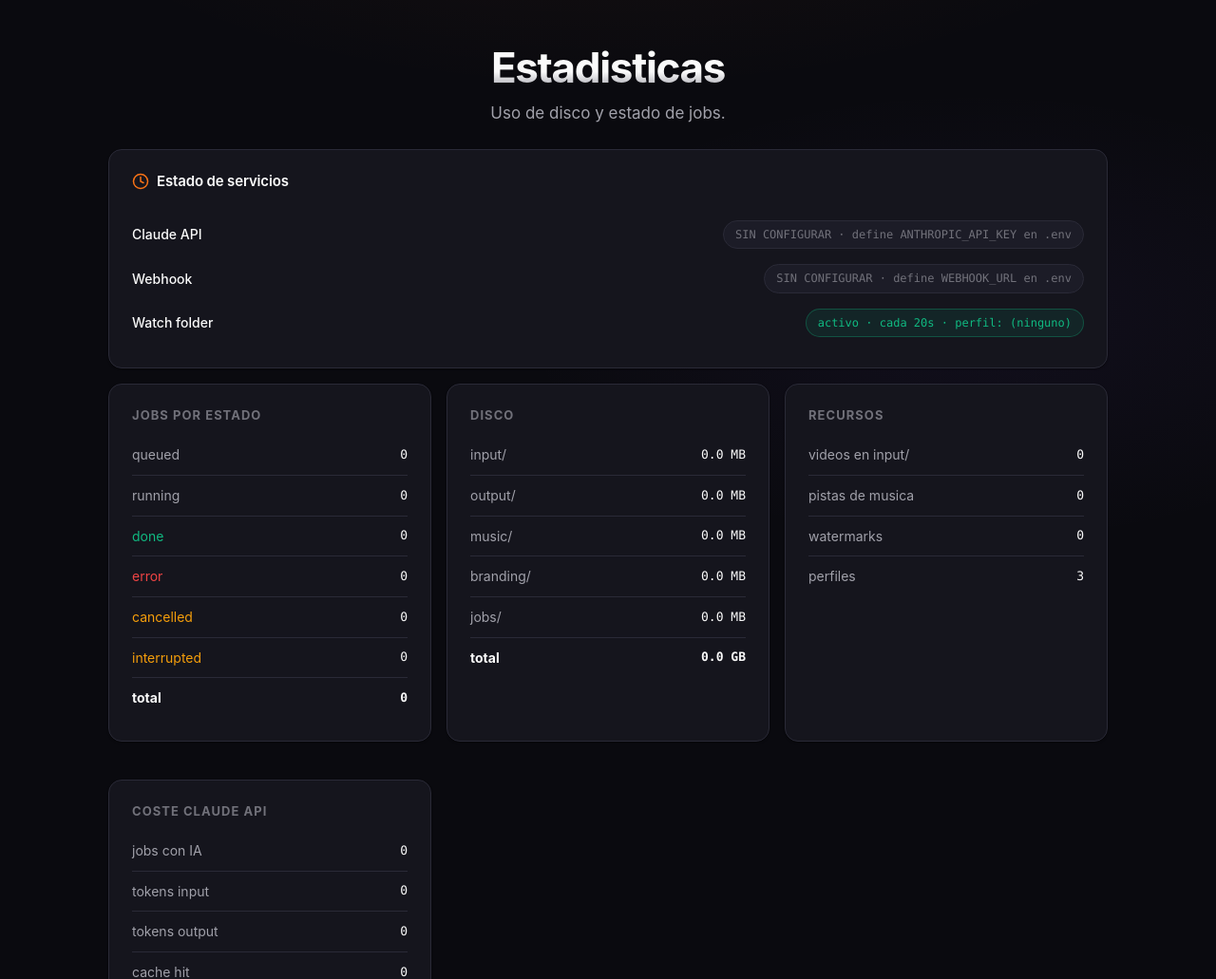
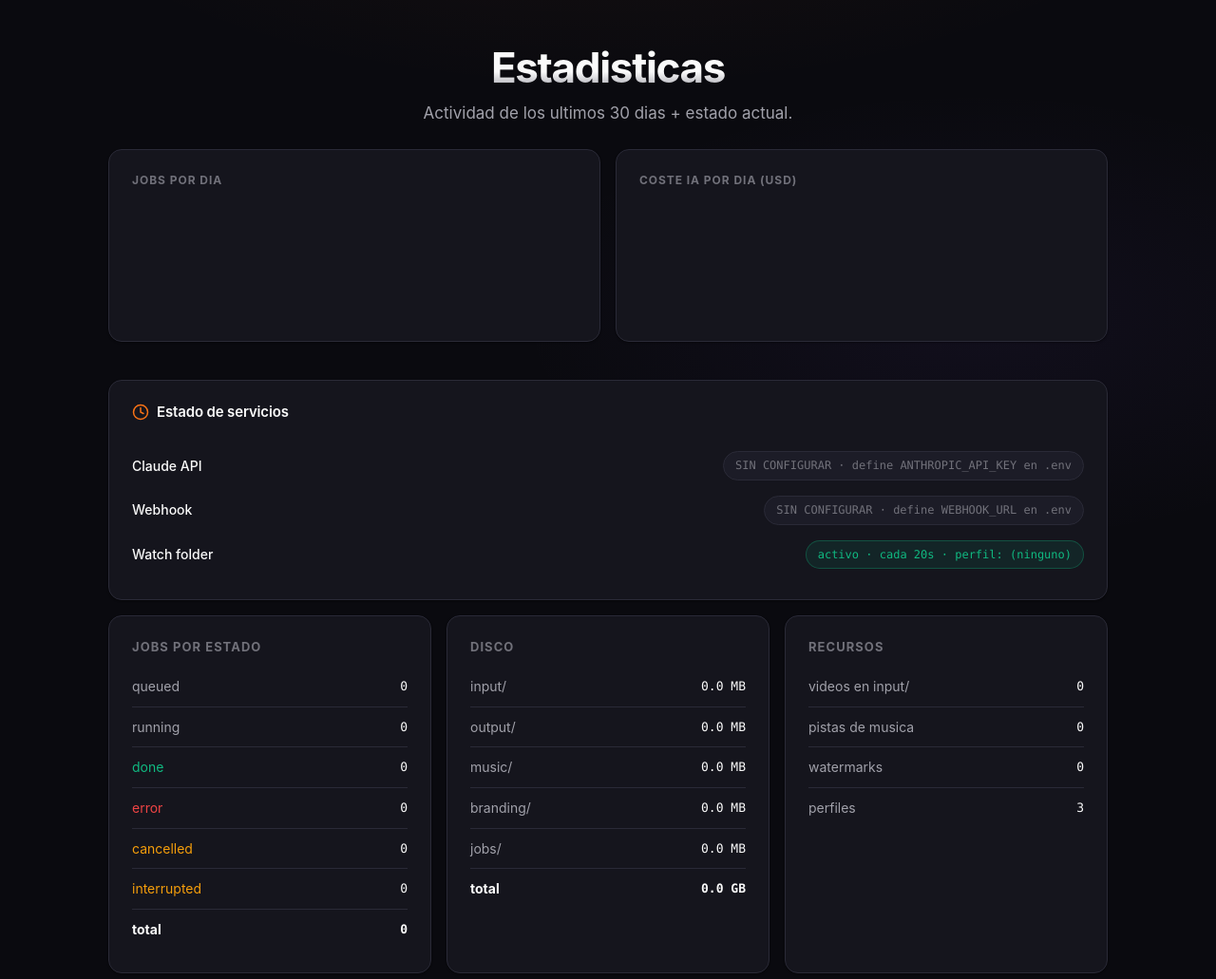
Before and after one commit to ilernetworklleida/editor, a FastAPI app: page /stats in a window 1280 px wide. Shown: the part 65-1096 px from the top of the page at 95% size. Run offline with FastAPI, Linux system fonts and the light colour scheme; some libraries are stand-ins or nearby versions; some web fonts are replaced.

Commit message:
feat: graficas de actividad en /stats con chart.js (jobs por dia + coste IA por dia, ultimos 30 dias). Bar chart naranja + line chart morado

```diff
--- a/app/main.py
+++ b/app/main.py
@@ -435,12 +435,19 @@ def fire_webhook(job: dict) -> None:
 
 def collect_stats() -> dict:
     """Estadisticas globales de uso del proyecto."""
+    from collections import defaultdict
+    from datetime import timedelta
+
     counts = {"queued": 0, "running": 0, "done": 0, "error": 0,
               "cancelled": 0, "interrupted": 0}
     total_jobs = 0
     total_cost = 0.0
     total_in = total_out = total_cache_w = total_cache_r = 0
     api_jobs = 0
+    # Time series: ultimos 30 dias
+    by_day_count: dict[str, int] = defaultdict(int)
+    by_day_cost: dict[str, float] = defaultdict(float)
+    cutoff = datetime.now() - timedelta(days=30)
     if JOBS_DIR.exists():
         for p in JOBS_DIR.glob("*.json"):
             try:
@@ -456,6 +463,16 @@ def collect_stats() -> dict:
                     total_out += int(u.get("output_tokens", 0) or 0)
                     total_cache_w += int(u.get("cache_write", 0) or 0)
                     total_cache_r += int(u.get("cache_read", 0) or 0)
+                # Time series
+                try:
+                    created = datetime.fromisoformat(d.get("created", ""))
+                except Exception:
+                    created = None
+                if created and created >= cutoff:
+                    day = created.strftime("%Y-%m-%d")
+                    by_day_count[day] += 1
+                    if u and u.get("cost_usd"):
+                        by_day_cost[day] += float(u["cost_usd"])
             except Exception:
                 continue
 
@@ -495,7 +512,21 @@ def collect_stats() -> dict:
             "cache_write": total_cache_w,
             "cache_read": total_cache_r,
         },
+        "timeseries": _build_timeseries(by_day_count, by_day_cost),
     }
+
+
+def _build_timeseries(by_day_count: dict, by_day_cost: dict) -> dict:
+    """Genera arrays alineados de 31 dias (hoy + 30 anteriores)."""
+    from datetime import timedelta
+    now = datetime.now()
+    days, counts, costs = [], [], []
+    for i in range(30, -1, -1):
+        d = (now - timedelta(days=i)).strftime("%Y-%m-%d")
+        days.append(d)
+        counts.append(by_day_count.get(d, 0))
+        costs.append(round(by_day_cost.get(d, 0), 4))
+    return {"days": days, "counts": counts, "costs": costs}
 
 
 # ===== Pipeline runner =====
--- a/app/static/styles.css
+++ b/app/static/styles.css
@@ -907,6 +907,21 @@ input[type="file"]::file-selector-button {
 .stat-table .row-total td { color: var(--text); }
 .stat-cost .row-total td:last-child { color: var(--accent); font-size: 16px; }
 .cleanup-card { margin-top: var(--space-5); }
+
+/* ===== Charts (chart.js) ===== */
+.charts-grid {
+  display: grid;
+  grid-template-columns: repeat(auto-fit, minmax(380px, 1fr));
+  gap: var(--space-4);
+  margin-bottom: var(--space-4);
+}
+.chart-title {
+  font-size: 12px;
+  text-transform: uppercase;
+  letter-spacing: .08em;
+  color: var(--text-dim);
+  margin: 0 0 var(--space-3);
+}
 
 /* ===== Alerts + API status ===== */
 .alert {
--- a/app/templates/stats.html
+++ b/app/templates/stats.html
@@ -4,8 +4,19 @@
 {% block content %}
 <section class="hero" style="margin-bottom: var(--space-5);">
   <h1>Estadisticas</h1>
-  <p class="hero-sub">Uso de disco y estado de jobs.</p>
+  <p class="hero-sub">Actividad de los ultimos 30 dias + estado actual.</p>
 </section>
+
+<div class="charts-grid">
+  <div class="card">
+    <h3 class="chart-title">Jobs por dia</h3>
+    <canvas id="jobsChart" height="120"></canvas>
+  </div>
+  <div class="card">
+    <h3 class="chart-title">Coste IA por dia (USD)</h3>
+    <canvas id="costChart" height="120"></canvas>
+  </div>
+</div>
 
 <section class="card api-status-card">
   <h2 class="card-title">
```
